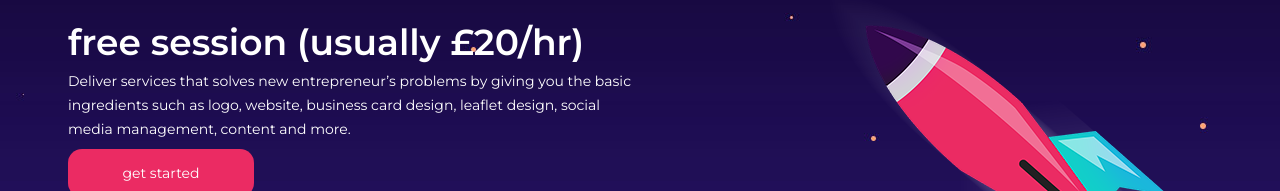
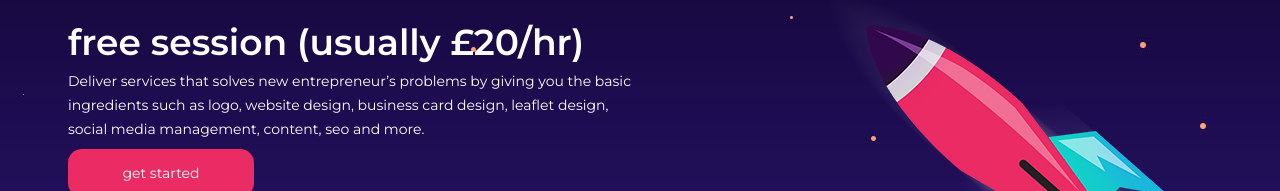
Before and after one commit to Amroach/jagxpy, a plain HTML site: page index.html in a window 1280 px wide. Shown: the part 307-498 px from the top of the page. Drawn offline with nearby package versions, Linux system fonts and the light colour scheme.

Commit message:
Update index.html

```diff
--- a/index.html
+++ b/index.html
@@ -69,7 +69,7 @@
 				<div class="row">
 					<div data-aos="zoom-in" class="col-lg-6 pr-0">
 						<h2>free session (usually £20/hr)</h2>
-						<p>Deliver services that solves new entrepreneur’s problems by giving you the basic ingredients such as logo, website, business card design, leaflet design, social media management, content and more.</p>
+						<p>Deliver services that solves new entrepreneur’s problems by giving you the basic ingredients such as logo, website design, business card design, leaflet design, social media management, content, seo and more.</p>
 						<a href="https://wa.me/447460177238?text=Hello%20am%20interested" class="site-btn">get started</a>
 					</div>
 				</div>
```
